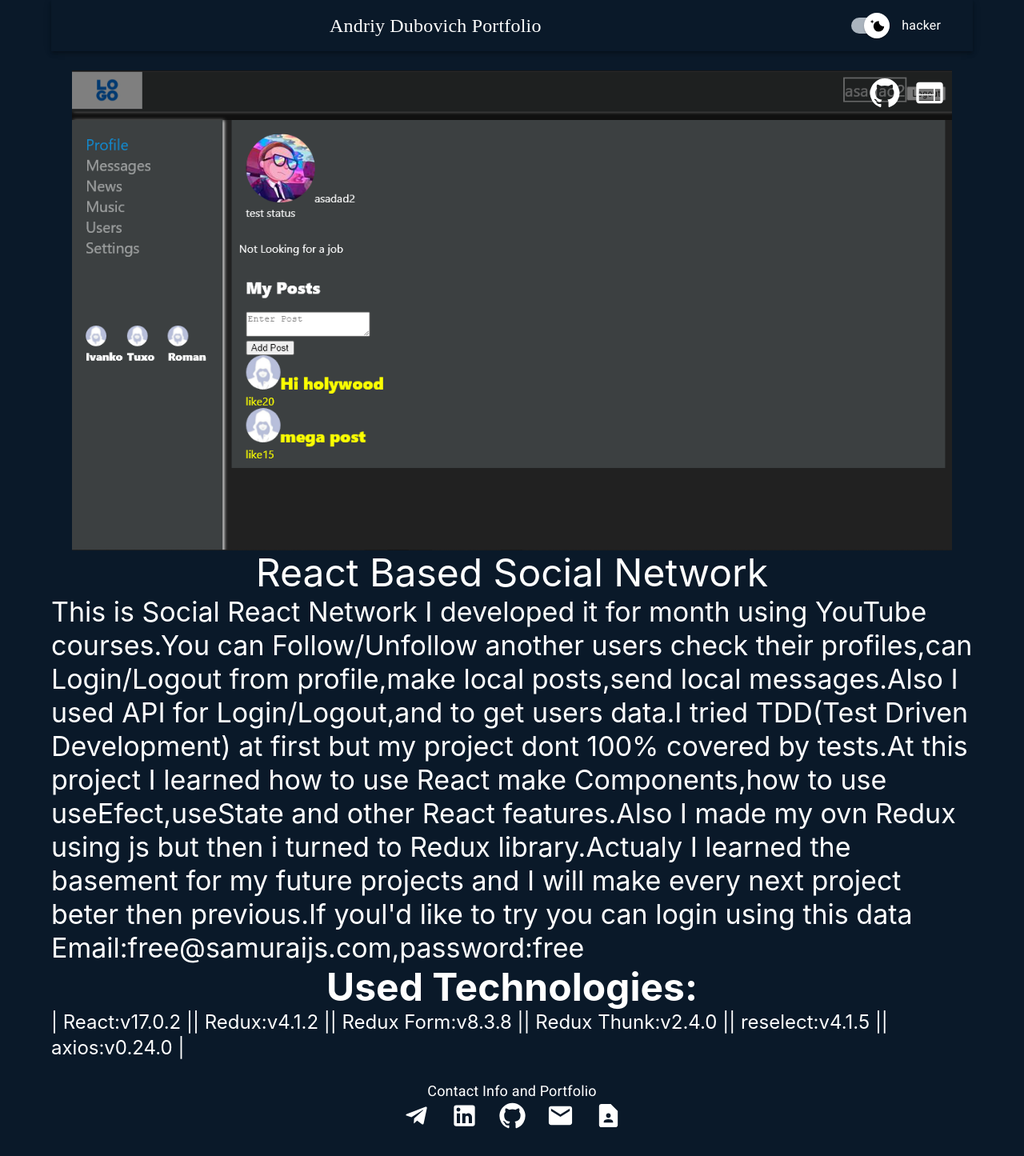
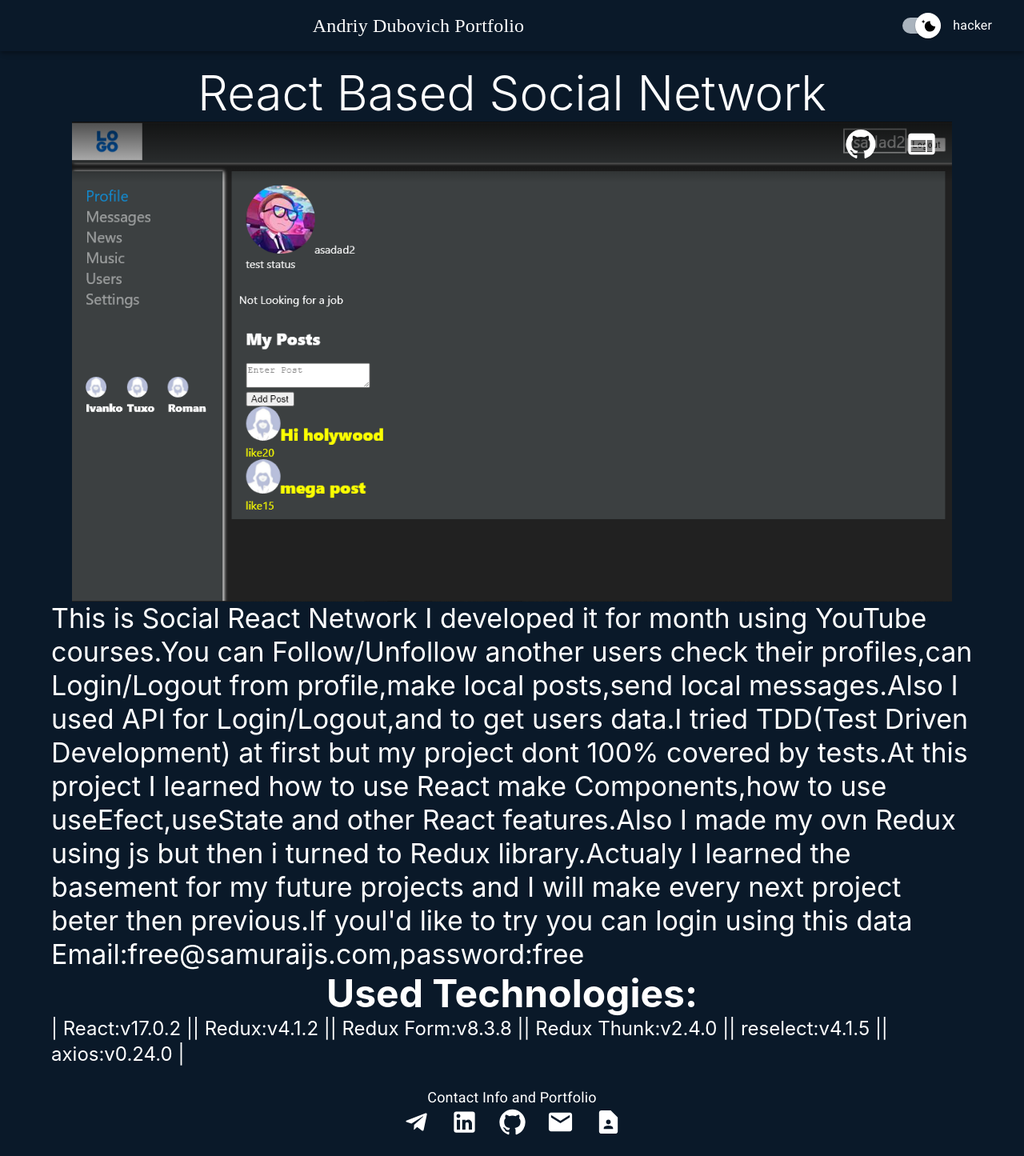
Before and after one commit to AndriyDubovichWork/Portfolio, a React (Create React App) app: page /Portfolio/project/1 in a window 1280 px wide. Shown: the whole page at 80% size. Built offline with nearby package versions, Linux system fonts and the light colour scheme; a web font is replaced by a local one.

Commit message:
text on hover

```diff
--- a/src/Components/Body/BodyMainInfoImg.jsx
+++ b/src/Components/Body/BodyMainInfoImg.jsx
@@ -3,11 +3,12 @@ import React, { useEffect } from 'react';
 import { connect } from 'react-redux';
 import { SetAge } from '../../Redux/MainPageReducer';
 import style from './Body.module.css';
+import ShowTextOnHover from './../../helpers/ShowTextOnHover';
 const BodyMainInfoImg = (props) => {
   return (
     <Typography
       theme={props.theme}
-      sx={{ mt: 3 }}
+      sx={{ mt: 10 }}
       className={style.MainInfo}
       component='div'
     >
@@ -21,12 +22,16 @@ const BodyMainInfoImg = (props) => {
         Hello my name is Andriy Dubovich <br /> I'm React Developer
         <br />
         I'm from Ukraine{' '}
-        <img
-          alt=''
-          style={{ height: '30px' }}
-          src='https://flagemoji.com/wp-content/uploads/2020/02/Flag_of_Ukraine.svg'
-        />
-        <br />
+        <ShowTextOnHover
+          ShownText='more info'
+          Url='https://en.wikipedia.org/wiki/Ukraine'
+        >
+          <img
+            alt=''
+            style={{ height: '50px' }}
+            src='https://flagemoji.com/wp-content/uploads/2020/02/Flag_of_Ukraine.svg'
+          />
+        </ShowTextOnHover>
         Am I Looking for job now?
         <Checkbox
           checked={props.isLookingForjob[0]}
--- a/src/Components/Body/WorkExamples.jsx
+++ b/src/Components/Body/WorkExamples.jsx
@@ -12,6 +12,7 @@ import React, { useEffect } from 'react';
 import { NavLink } from 'react-router-dom';
 import GitHubIcon from '@mui/icons-material/GitHub';
 import WebIcon from '@mui/icons-material/Web';
+import ShowTextOnHover from '../../helpers/ShowTextOnHover';
 
 class WorkExamples extends React.Component {
   sitetheme = darkTheme;
@@ -66,15 +67,22 @@ class WorkExamples extends React.Component {
                     sx={{ color: 'white' }}
                     aria-label={`star ${project.title}`}
                   >
-                    <a target='_blank' href={project.github}>
+                    <ShowTextOnHover
+                      Url={project.github}
+                      ShownText='repository'
+                    >
                       <GitHubIcon sx={{ color: '#fff', fontSize: 40 }} />
-                    </a>
-                    <a target='_blank' href={project.website}>
+                    </ShowTextOnHover>
+                    <ShowTextOnHover Url={project.website} ShownText='website'>
                       <WebIcon sx={{ color: '#fff', fontSize: 40 }} />
-                    </a>
-                    <NavLink to={'/project/' + project.id}>
+                    </ShowTextOnHover>
+                    <ShowTextOnHover
+                      Url={'/project/' + project.id}
+                      ShownText='Info'
+                      isNavLink={true}
+                    >
                       <InfoIcon sx={{ color: '#fff', fontSize: 40 }} />
-                    </NavLink>
+                    </ShowTextOnHover>
                   </IconButton>
                 }
                 actionPosition='right'
--- a/src/Components/Fotter/Fotter.jsx
+++ b/src/Components/Fotter/Fotter.jsx
@@ -10,6 +10,7 @@ import EmailIcon from '@mui/icons-material/Email';
 import MarkEmailReadIcon from '@mui/icons-material/MarkEmailRead';
 import { connect } from 'react-redux';
 import style from './Fotter.module.css';
+import ShowTextOnHover from './../../helpers/ShowTextOnHover';
 
 let sitetheme = darkTheme;
 const Fotter = (props) => {
@@ -44,51 +45,35 @@ const Fotter = (props) => {
         Contact Info and Portfolio
       </Typography>
       <Box theme={sitetheme} className={style.wrapper}>
-        <Link
-          className={style.icon}
-          key={1}
-          href='https://t.me/asa_dad'
-          target='_blank'
-        >
-          <div className={style.tooltip}>Telegram</div>
-          <span>
+        <ShowTextOnHover ShownText='Telegram' Url='https://t.me/asa_dad'>
           <TelegramIcon
             className={style.fab}
             fontSize='large'
             sx={{ color: sitetheme.palette.primary.color }}
           />
-          </span>
-        </Link>
-        <Link
-          className={style.icon}
-          key={2}
-          href='https://www.linkedin.com/in/andriy-dubovich-14507821a/'
-          target='_blank'
+        </ShowTextOnHover>
+
+        <ShowTextOnHover
+          ShownText='LinkedIn'
+          Url='https://www.linkedin.com/in/andriy-dubovich-14507821a/'
         >
-          <div className={style.tooltip}>LinkedIn</div>
-          <span>
           <LinkedInIcon
             className={style.fab}
             fontSize='large'
             sx={{ color: sitetheme.palette.primary.color }}
           />
-          </span>
-        </Link>
-        <Link
-          className={style.icon}
-          key={3}
-          href='https://github.com/AndriyDubovichWork'
-          target='_blank'
+        </ShowTextOnHover>
+
+        <ShowTextOnHover
+          ShownText='GitHub'
+          Url='https://github.com/AndriyDubovichWork'
         >
-          <div className={style.tooltip}>GitHub</div>
-          <span>
           <GitHubIcon
             className={style.fab}
             fontSize='large'
             sx={{ color: sitetheme.palette.primary.color }}
           />
-          </span>
-        </Link>
+        </ShowTextOnHover>
 
         <div
           className={style.icon}
@@ -103,44 +88,34 @@ const Fotter = (props) => {
           }}
         >
           {!isCopied ? (
-            <>
-              <div className={style.tooltip}>email</div>
-              <span>
+            <ShowTextOnHover ShownText='email'>
               <EmailIcon
                 className={style.fab}
                 fontSize='large'
                 sx={{ color: sitetheme.palette.primary.color }}
               />
-              </span>
-            </>
+            </ShowTextOnHover>
           ) : (
-            <>
-              <div className={style.tooltip}>copied</div>
-              <span>
+            <ShowTextOnHover ShownText='copied'>
               <MarkEmailReadIcon
                 className={style.fab}
                 fontSize='large'
                 sx={{ color: sitetheme.palette.primary.color }}
               />
-              </span>
-            </>
+            </ShowTextOnHover>
           )}
         </div>
-        <Link
-          className={style.icon}
-          key={4}
-          href='https://drive.google.com/file/d/1T8-FCz55R5X94OAoz4E2Qjuau2HyQm7B/view?usp=sharing'
-          target='_blank'
+
+        <ShowTextOnHover
+          ShownText='Portfolio.pdf'
+          Url='https://drive.google.com/file/d/1T8-FCz55R5X94OAoz4E2Qjuau2HyQm7B/view?usp=sharing'
         >
-          <div className={style.tooltip}>Portfolio.pdf</div>
-          <span>
           <ContactPageIcon
             className={style.fab}
             fontSize='large'
             sx={{ color: sitetheme.palette.primary.color }}
           />
-          </span>
-        </Link>
+        </ShowTextOnHover>
       </Box>
     </Box>
   );
--- a/src/Components/Header/Header.jsx
+++ b/src/Components/Header/Header.jsx
@@ -40,7 +40,7 @@ class Header extends React.Component {
   render() {
     return (
       <HideOnScroll {...this.props}>
-        <AppBar theme={sitetheme} sx={{ position: 'static' }}>
+        <AppBar theme={sitetheme}>
           <Toolbar>
             <Grid
               container
--- a/src/Components/Project/Project.jsx
+++ b/src/Components/Project/Project.jsx
@@ -15,6 +15,7 @@ import { Box, ThemeProvider } from '@mui/system';
 import InfoIcon from '@mui/icons-material/Info';
 import GitHubIcon from '@mui/icons-material/GitHub';
 import WebIcon from '@mui/icons-material/Web';
+import ShowTextOnHover from '../../helpers/ShowTextOnHover';
 let sitetheme = darkTheme;
 const Project = (props) => {
   const params = useParams();
@@ -41,8 +42,16 @@ const Project = (props) => {
         direction='column'
         alignItems='center'
         justifyContent='center'
-        sx={{ mt: 3 }}
+        sx={{ mt: 10 }}
       >
+        <Typography
+          variant='h2'
+          sx={{
+            color: sitetheme.palette.primary.color,
+          }}
+        >
+          {project.title}
+        </Typography>
         <ImageListItem key={'img'}>
           <img
             style={{ height: '600px', margin: 'auto' }}
@@ -52,28 +61,26 @@ const Project = (props) => {
           <ImageListItemBar
             title={''}
             sx={{ color: '#000' }}
+            sx={{
+              background:
+                'linear-gradient(to bottom, rgba(0,0,0,0.7) 0%, ' +
+                'rgba(0,0,0,0.3) 70%, rgba(0,0,0,0) 100%)',
+            }}
             position='top'
             actionIcon={
               <IconButton sx={{ color: 'white', gap: 2 }} aria-label={'1'}>
-                <a target='_blank' href={project.github}>
+                <ShowTextOnHover Url={project.github} ShownText='repository'>
                   <GitHubIcon sx={{ color: '#fff', fontSize: 40 }} />
-                </a>
-                <a target='_blank' href={project.website}>
+                </ShowTextOnHover>
+                <ShowTextOnHover Url={project.website} ShownText='website'>
                   <WebIcon sx={{ color: '#fff', fontSize: 40 }} />
-                </a>
+                </ShowTextOnHover>
               </IconButton>
             }
             actionPosition='right'
           />
         </ImageListItem>
-        <Typography
-          variant='h3'
-          sx={{
-            color: sitetheme.palette.primary.color,
-          }}
-        >
-          {project.title}
-        </Typography>
+
         <Typography
           variant='h4'
           sx={{
@@ -98,7 +105,7 @@ const Project = (props) => {
         >
           {project.usedTechnologies.map((technologies) => {
             return (
-              <span>
+              <span key={technologies[0]}>
                 {'| ' + technologies[0]}:v{technologies[1] + ' |'}
               </span>
             );
--- a/src/helpers/HideOnScroll.js
+++ b/src/helpers/HideOnScroll.js
@@ -1,11 +1,9 @@
 import { Slide, useScrollTrigger } from '@mui/material';
 
 function HideOnScroll(props) {
-  const { children, window } = props;
+  const { children } = props;
 
-  const trigger = useScrollTrigger({
-    target: window ? window() : undefined,
-  });
+  const trigger = useScrollTrigger();
 
   return (
     <Slide appear={false} direction='down' in={!trigger}>
--- /dev/null
+++ b/src/helpers/ShowTextOnHover.jsx
@@ -0,0 +1,20 @@
+import React from 'react';
+import { Link, NavLink } from 'react-router-dom';
+import style from './ShowTextOnHover.module.css';
+
+const ShowTextOnHover = (props) => {
+  let { children, ShownText, Url, isNavLink = false } = props;
+  return isNavLink ? (
+    <NavLink className={style.icon} key={'url'} to={Url}>
+      <div className={style.tooltip}>{ShownText}</div>
+      <span>{children}</span>
+    </NavLink>
+  ) : (
+    <a className={style.icon} key={'url'} href={Url} target={'_blank'}>
+      <div className={style.tooltip}>{ShownText}</div>
+      <span>{children}</span>
+    </a>
+  );
+};
+
+export default ShowTextOnHover;
--- /dev/null
+++ b/src/helpers/ShowTextOnHover.module.css
@@ -0,0 +1,62 @@
+.icon {
+  margin: 0;
+  text-align: center;
+  cursor: pointer;
+  display: flex;
+  align-items: center;
+  justify-content: center;
+  position: relative;
+  z-index: 2;
+  transition: 0.4s cubic-bezier(0.68, -0.55, 0.265, 1.55);
+}
+.icon span {
+  display: block;
+  height: 60px;
+  width: 60px;
+  border-radius: 50%;
+  position: relative;
+  z-index: 2;
+  transition: 0.4s cubic-bezier(0.68, -0.55, 0.265, 1.55);
+}
+.icon span img {
+  line-height: 60px;
+  font-size: 25px;
+}
+.icon .tooltip {
+  position: absolute;
+  top: 0;
+  z-index: 1;
+  background: #fff;
+  color: #fff;
+  padding: 10px 18px;
+  font-size: 20px;
+  font-weight: 500;
+  border-radius: 25px;
+  opacity: 0;
+  pointer-events: none;
+  box-shadow: 0px 10px 10px rgba(0, 0, 0, 0.1);
+  transition: 0.4s cubic-bezier(0.68, -0.55, 0.265, 1.55);
+}
+.icon:hover .tooltip {
+  top: -70px;
+  opacity: 1;
+  pointer-events: auto;
+}
+.icon .tooltip:before {
+  position: absolute;
+  content: '';
+  height: 15px;
+  width: 15px;
+  background: #fff;
+  left: 50%;
+  bottom: -6px;
+  transform: translateX(-50%) rotate(45deg);
+  transition: 0.4s cubic-bezier(0.68, -0.55, 0.265, 1.55);
+}
+.icon:hover span {
+  color: #fff;
+}
+.icon:hover span,
+.icon:hover .tooltip {
+  color: rgb(0, 0, 0);
+}
```
Lines whose indentation alone changed are shown as unchanged.
